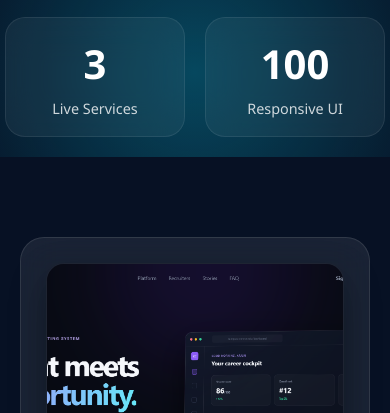
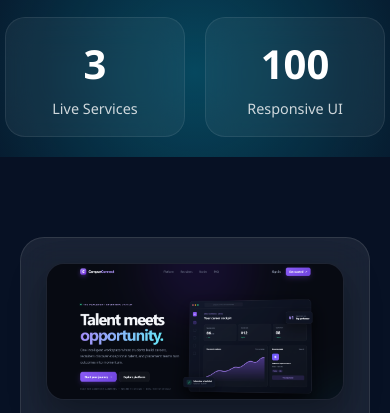
Before and after one commit to barathkavin7/internship-project-portfolio, a website: page index.html in a window 390 px wide. Shown: the part 687-1100 px from the top of the page. Drawn offline with Linux system fonts and the light colour scheme.

Commit message:
Update portfolio UI and project showcase links

```diff
--- a/css/style.css
+++ b/css/style.css
@@ -332,8 +332,9 @@ box-shadow:0 30px 80px rgba(0,0,0,.35);
     width:100%;
     height:100%;
     object-fit:cover;
+    object-position:center center;
     display:block;
-    transition:.45s ease;
+    transition:transform .4s ease;
 }
 
 .card:hover .project-image img{
@@ -466,4 +467,17 @@ box-shadow:0 30px 80px rgba(0,0,0,.35);
 
 }
 
+@media (max-width:768px){
+
+    .project-image{
+        height:auto;
+    }
+
+    .project-image img{
+        width:100%;
+        height:auto;
+        display:block;
+    }
+
+}
 /* ================= Browser Mockup ================= */
```
